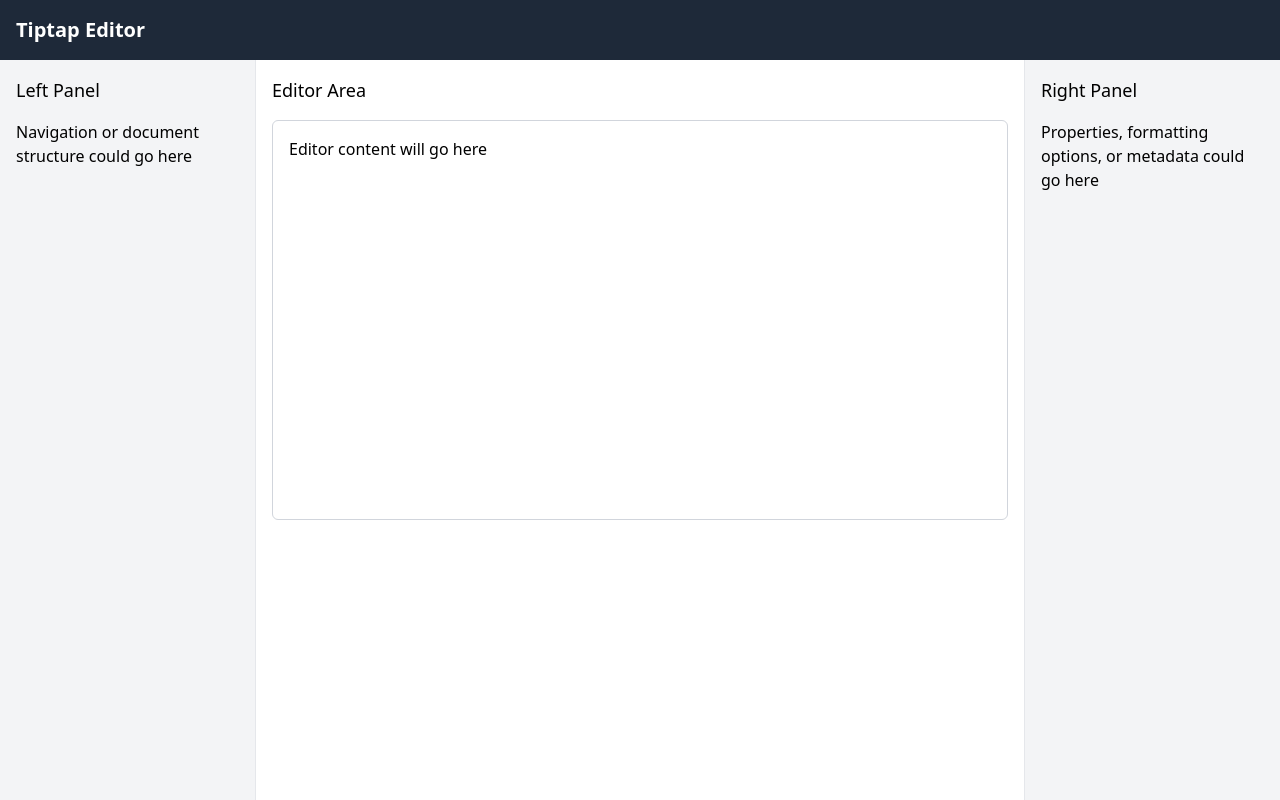
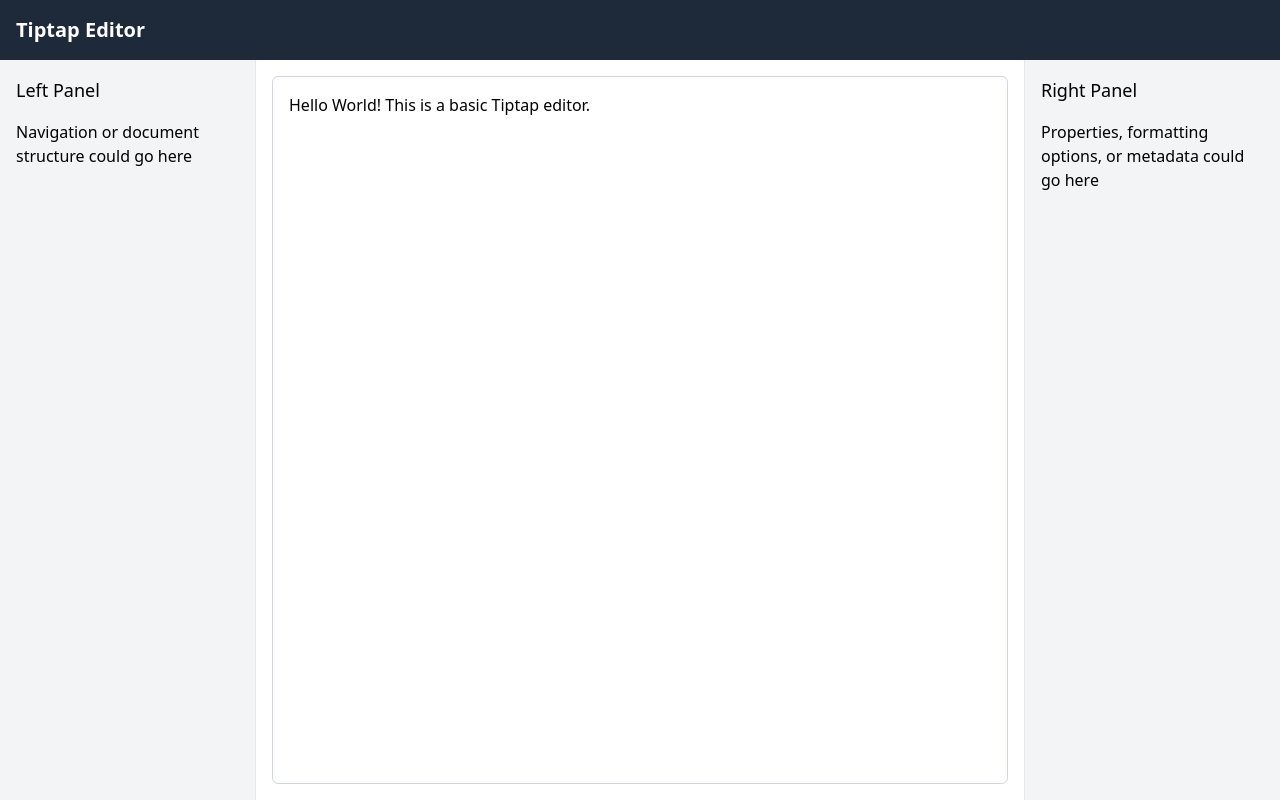
Before and after one commit to SafaElmali/tiptap-editor, a React (Vite) app: page / in a window 1280 px wide. Built offline with nearby package versions, Linux system fonts and the light colour scheme.

Commit message:
update layout

```diff
--- a/package.json
+++ b/package.json
@@ -11,6 +11,8 @@
   },
   "dependencies": {
     "@tailwindcss/vite": "^4.1.3",
+    "@tiptap/react": "^2.11.7",
+    "@tiptap/starter-kit": "^2.11.7",
     "react": "^19.0.0",
     "react-dom": "^19.0.0"
   },
--- /dev/null
+++ b/src/components/TiptapEditor.tsx
@@ -0,0 +1,35 @@
+
+import { useEditor, EditorContent } from '@tiptap/react';
+import StarterKit from '@tiptap/starter-kit';
+
+const TiptapEditor = () => {
+  const editor = useEditor({
+    extensions: [
+      StarterKit,
+    ],
+    content: '<p>Hello World! This is a basic Tiptap editor.</p>',
+    editorProps: {
+      attributes: {
+        class: 'prose prose-sm sm:prose lg:prose-lg xl:prose-2xl mx-auto focus:outline-none h-full',
+      },
+    },
+  });
+
+  // Function to focus the editor when clicking anywhere in the container
+  const handleContainerClick = () => {
+    if (editor && !editor.isDestroyed) {
+      editor.commands.focus();
+    }
+  };
+
+  return (
+    <div
+      className="tiptap-editor h-full flex flex-col cursor-text"
+      onClick={handleContainerClick}
+    >
+      <EditorContent editor={editor} className="flex-1 h-full" />
+    </div>
+  );
+};
+
+export default TiptapEditor;
--- a/src/main.tsx
+++ b/src/main.tsx
@@ -1,6 +1,7 @@
 import { StrictMode } from 'react'
 import { createRoot } from 'react-dom/client'
-import App from './routes/App.tsx'
+import './styles/index.css'
+import App from './routes/App'
 
 createRoot(document.getElementById('root')!).render(
   <StrictMode>
--- a/src/routes/App.tsx
+++ b/src/routes/App.tsx
@@ -1,3 +1,5 @@
+import TiptapEditor from '../components/TiptapEditor';
+
 const App = () => {
   return (
     <div className="flex flex-col h-screen w-full">
@@ -15,10 +17,9 @@
         </div>
 
         {/* Editor Area (Middle) */}
-        <div className="flex-1 bg-white p-4 overflow-y-auto">
-          <h2 className="text-lg font-medium mb-4">Editor Area</h2>
-          <div className="border border-gray-300 rounded-md p-4 min-h-[400px]">
-            Editor content will go here
+        <div className="flex-1 bg-white p-4 overflow-y-auto flex flex-col">
+          <div className="border border-gray-300 rounded-md p-4 flex-1 h-full">
+            <TiptapEditor />
           </div>
         </div>
 
```
Also changed, not shown: 1 other file (tests, documents, lock files or other folders).
